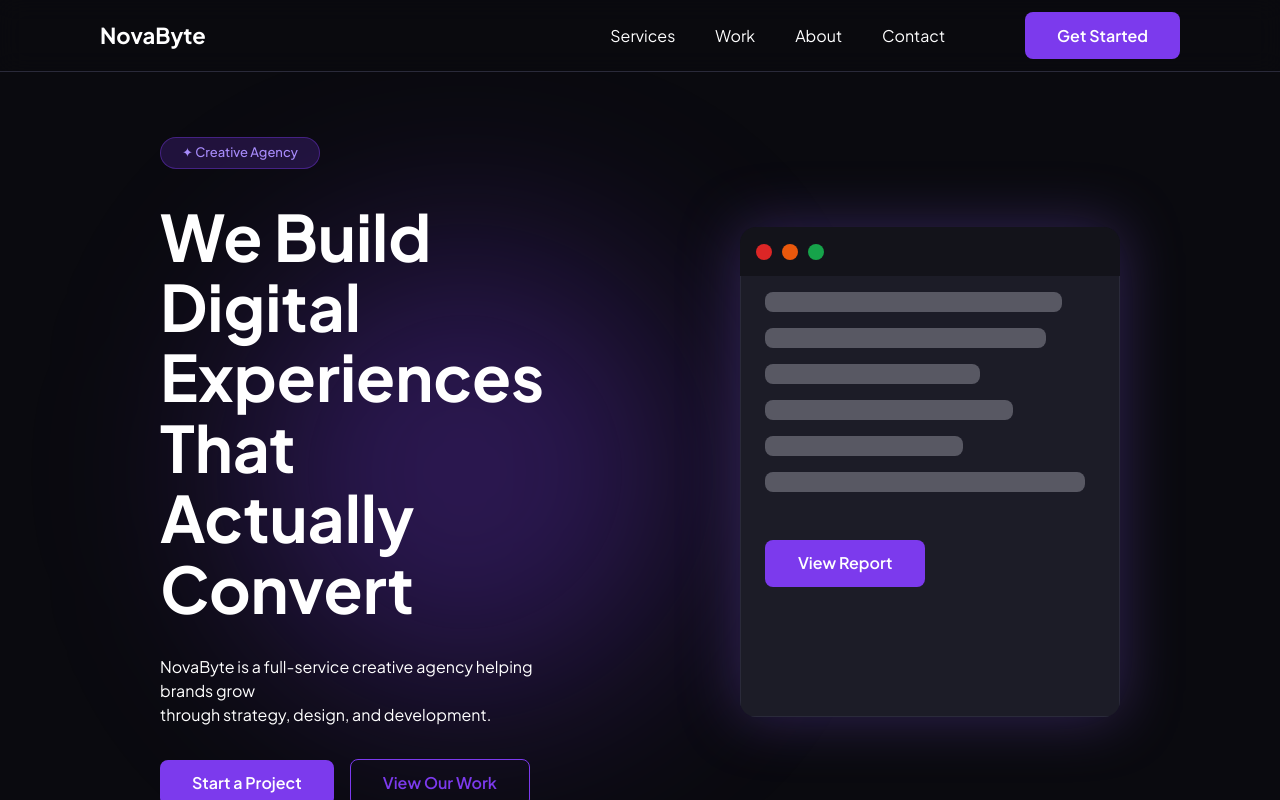
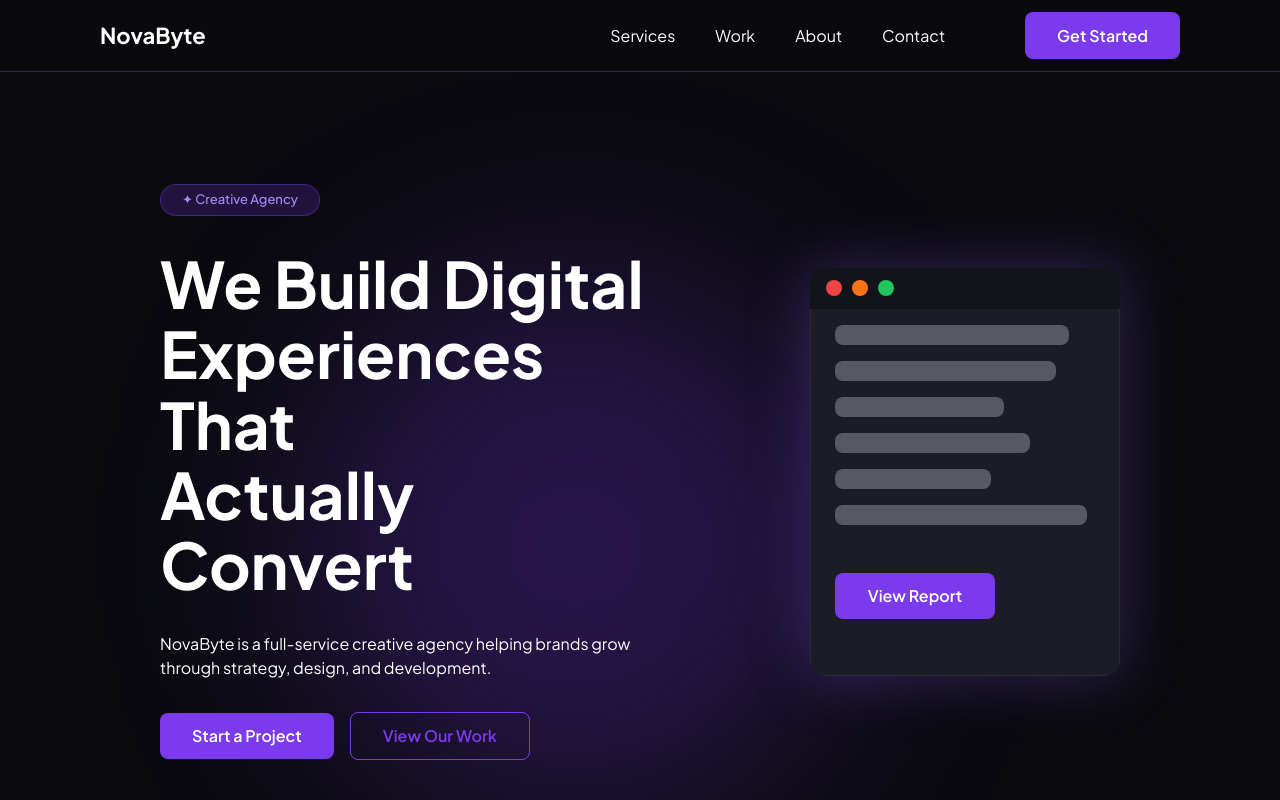
Before and after one commit to Jhnvncntx/NovaByte, a React (Vite) app in the folder novabyte-frontend/: page / in a window 1280 px wide. Built offline with nearby package versions, Linux system fonts and the light colour scheme.

Commit message:
Change title

```diff
--- a/novabyte-frontend/index.html
+++ b/novabyte-frontend/index.html
@@ -5,7 +5,7 @@
     <link rel="icon" type="image/svg+xml" href="/favicon.svg" />
     <link href="https://fonts.googleapis.com/css2?family=Plus+Jakarta+Sans:wght@400;500;600;700&display=swap" rel="stylesheet">
     <meta name="viewport" content="width=device-width, initial-scale=1.0" />
-    <title>novabyte-frontend</title>
+    <title>NovaByte</title>
   </head>
   <body>
     <div id="root"></div>
--- a/novabyte-frontend/src/App.jsx
+++ b/novabyte-frontend/src/App.jsx
@@ -7,7 +7,6 @@ function App() {
       <Navbar />
       <div className="w-[100%] flex flex-col items-center justify-start">
         <Hero />
-        <div className="h-[2000px]"></div>
       </div>
     </main>
   );
--- a/novabyte-frontend/src/components/Hero.jsx
+++ b/novabyte-frontend/src/components/Hero.jsx
@@ -2,7 +2,7 @@ export function Hero() {
   return (
     <section className="flex flex-row items-center justify-center gap-[10rem] text-white w-[100%] px-[10rem] py-[8rem] relative overflow-hidden h-[100vh]">
       {/* THE GLOWING CIRCLE */}
-      <div className="w-[450px] h-[450px] bg-[#7c3aed]/30 rounded-[50%] absolute -z-10 blur-[100px] left-[240px]"></div>
+      <div className="w-[550px] h-[550px] bg-[#7c3aed]/25 rounded-[50%] absolute -z-10 blur-[100px] top-[200px] left-[300px]"></div>
       {/* LEFT SIDE */}
       <div className="flex flex-col items-start justify-between gap-[2rem]">
         {/* Pill */}
@@ -25,14 +25,14 @@ export function Hero() {
         </div>
       </div>
       {/* RIGHT SIDE */}
-      <div className="flex flex-col items-center justify-center w-[50%] h-[90%] overflow-hidden rounded-[1rem] filter drop-shadow-[0_0_30px_rgba(139,92,246,0.3)]">
+      <div className="flex flex-col items-center justify-center w-[35%] h-[75%] overflow-hidden rounded-[1rem] filter drop-shadow-[0_0_30px_rgba(139,92,246,0.3)]">
         {/* HEADER */}
         <div className="h-[10%] w-[100%] bg-[#13131A] flex flex-row items-center justify-start pl-[1rem]">
           {/* 3 MacOS dots */}
           <div className="flex flex-row items-center justify-center gap-[10px]">
-            <div className="h-[1rem] w-[1rem] bg-red-600 rounded-[50%]" />
-            <div className="h-[1rem] w-[1rem] bg-orange-600 rounded-[50%]" />
-            <div className="h-[1rem] w-[1rem] bg-green-600 rounded-[50%]" />
+            <div className="h-[1rem] w-[1rem] bg-red-500 rounded-[50%]" />
+            <div className="h-[1rem] w-[1rem] bg-orange-500 rounded-[50%]" />
+            <div className="h-[1rem] w-[1rem] bg-green-500 rounded-[50%]" />
           </div>
         </div>
         {/* BODY */}
```
